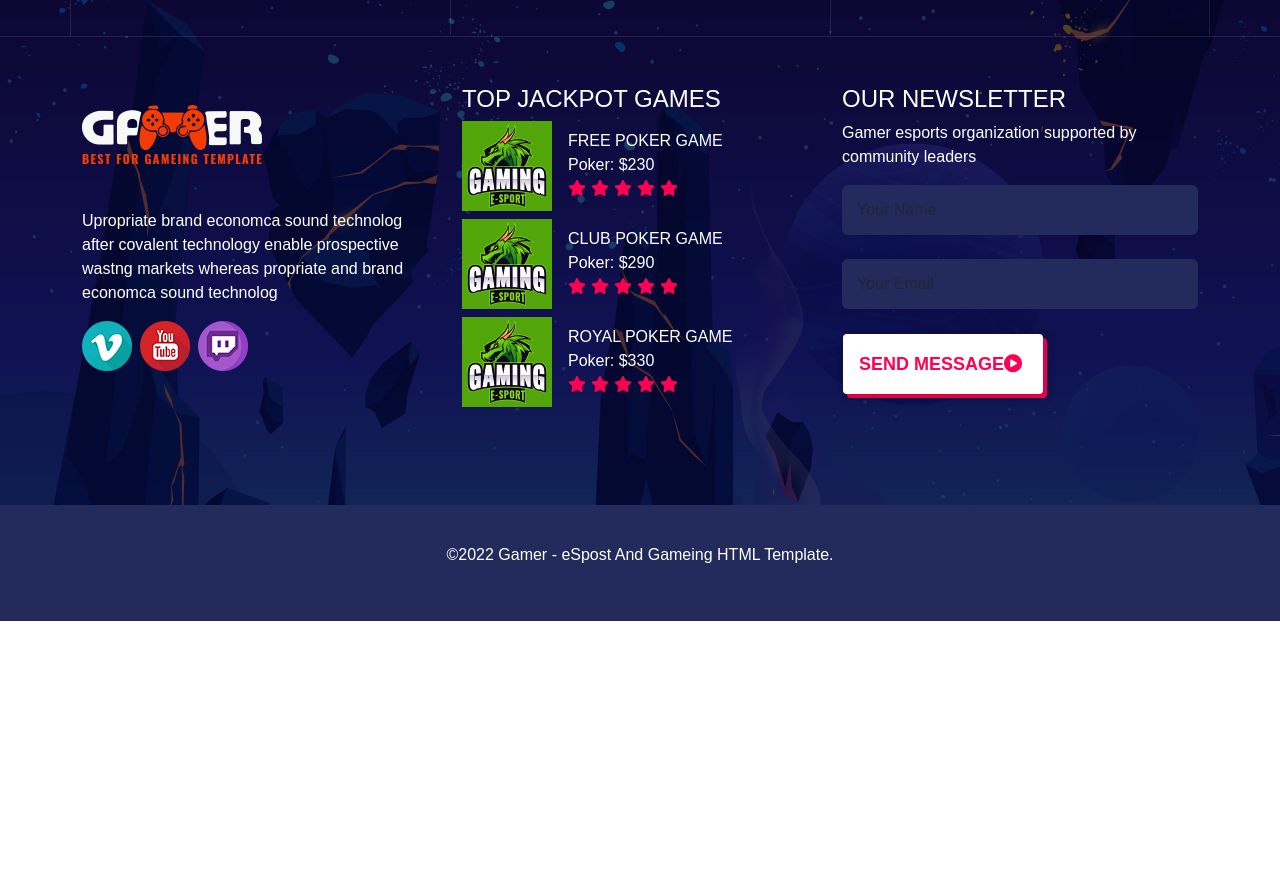
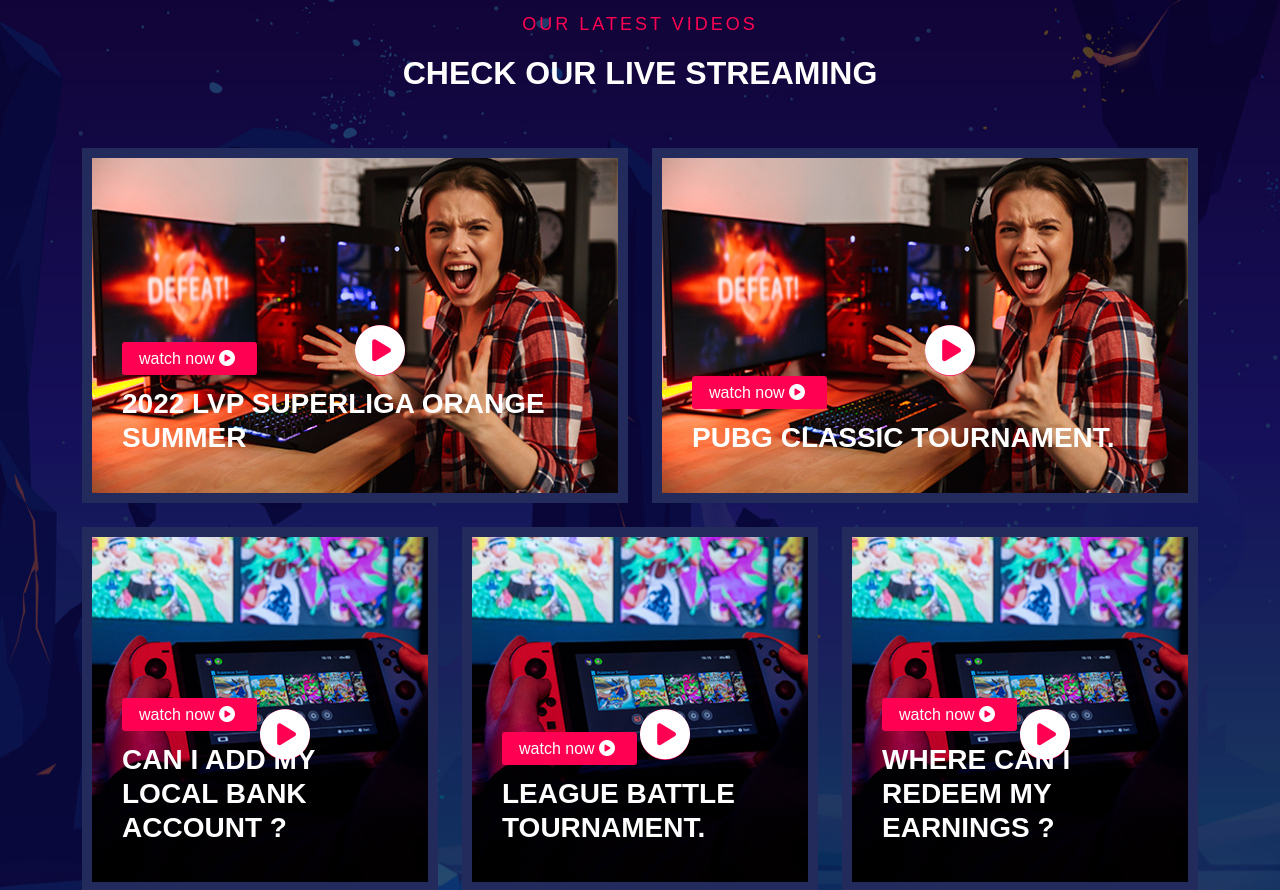
Before and after one commit to Pippo1997/proj-html-vuejs, a Vue app: page / in a window 1280 px wide. Shown: the part 3340-4230 px from the top of the page. Before the commit the page ends 3961 px from the top, so only its background shows below. Built offline with nearby package versions, Linux system fonts and the light colour scheme.

Commit message:
make section "our-video" html-scss

```diff
--- a/src/components/AppCardCarusel.vue
+++ b/src/components/AppCardCarusel.vue
@@ -68,17 +68,24 @@
     }
 
     .thumbs{
+
         .prev, .next {
-        width: 20px;
-        height: 20px;
+        width: 40px;
+        height: 40px;
         margin: 10px 0;
         border-radius: 50%;
         background: #ccc;
         position: absolute;
-        left: 50%;
+        right: 94%;
+        bottom: 50%;
         transform: translate(-50%);
         cursor: pointer;
         z-index: 999;
-    }
+        }
+
+        .next {
+            bottom: 50%;
+            left: 96%;
+        }
     }
 </style>
--- a/src/components/AppMain.vue
+++ b/src/components/AppMain.vue
@@ -205,6 +205,139 @@
     </div>
   </section>
   <!-- end section carusel -->
+
+  <!-- start section our video -->
+  <section class="our-video py-5">
+    <div class="container">
+      <div class="top text-center py-5">
+        <p class="subtitle-rose">our LATEST VIDEOS</p>
+        <h2 class="subtitle-white">check our live streaming</h2>
+      </div>
+      <div class="section-video">
+        <div class="row g-4">
+          <div class="col-12">
+            <div class="video-top">
+              <div class="row g-4 jusify-content-center">
+                <div class="col-lg-6 col-12">
+                  <div class="video-content">
+                    <div class="video-inner">
+                      <div class="video-thumb">
+                        <img src="/imgs/01.jpg" alt="girl">
+                        <div class="video-icon">
+                          <i class="fa-solid fa-circle-play"></i>
+                        </div>
+                      </div>
+                      <div class="video-text">
+                        <div class="mb-3">
+                          <a href="/">
+                            watch now
+                            <i class="fa-solid fa-circle-play"></i>
+                          </a>
+                        </div>
+                        <h3 class="subtitle-white">2022 LVP SuperLiga Orange Summer</h3>
+                      </div>
+                    </div>
+                  </div>
+                </div>
+                <div class="col-lg-6 col-12">
+                  <div class="video-content">
+                    <div class="video-inner">
+                      <div class="video-thumb">
+                        <img src="/imgs/01.jpg" alt="girl">
+                        <div class="video-icon">
+                          <i class="fa-solid fa-circle-play"></i>
+                        </div>
+                      </div>
+                      <div class="video-text">
+                        <div class="mb-3">
+                          <a href="/">
+                            watch now
+                            <i class="fa-solid fa-circle-play"></i>
+                          </a>
+                        </div>
+                        <h3 class="subtitle-white">PUBG CLASSIC TOURNAMENT.</h3>
+                      </div>
+                    </div>
+                  </div>
+                </div>
+              </div>
+            </div>
+          </div>
+          <div class="col-12">
+            <div class="video-bottom">
+              <div class="row g-4 justify-content-center">
+                <div class="col-xl-4 col-md-6 col-12">
+                  <div class="video-content">
+                    <div class="video-inner">
+                      <div class="video-thumb">
+                        <img src="/imgs/05.jpg" alt="girl">
+                        <div class="video-icon">
+                          <i class="fa-solid fa-circle-play"></i>
+                        </div>
+                      </div>
+                      <div class="video-text">
+                        <div class="mb-3">
+                          <a href="/">
+                            watch now
+                            <i class="fa-solid fa-circle-play"></i>
+                          </a>
+                        </div>
+                        <h3 class="subtitle-white">Can I add My Local Bank Account ?</h3>
+                      </div>
+                    </div>
+                  </div>
+                </div>
+                <div class="col-xl-4 col-md-6 col-12">
+                  <div class="video-content">
+                    <div class="video-inner">
+                      <div class="video-thumb">
+                        <img src="/imgs/05.jpg" alt="girl">
+                        <div class="video-icon">
+                          <i class="fa-solid fa-circle-play"></i>
+                        </div>
+                      </div>
+                      <div class="video-text">
+                        <div class="mb-3">
+                          <a href="/">
+                            watch now
+                            <i class="fa-solid fa-circle-play"></i>
+                          </a>
+                        </div>
+                        <h3 class="subtitle-white">LEAGUE BATTLE TOURNAMENT.</h3>
+                      </div>
+                    </div>
+                  </div>
+                </div>
+                <div class="col-xl-4 col-md-6 col-12">
+                  <div class="video-content">
+                    <div class="video-inner">
+                      <div class="video-thumb">
+                        <img src="/imgs/05.jpg" alt="girl">
+                        <div class="video-icon">
+                          <i class="fa-solid fa-circle-play"></i>
+                        </div>
+                      </div>
+                      <div class="video-text">
+                        <div class="mb-3">
+                          <a href="/">
+                            watch now
+                            <i class="fa-solid fa-circle-play"></i>
+                          </a>
+                        </div>
+                        <h3 class="subtitle-white">Where can I Redeem My Earnings ?</h3>
+                      </div>
+                    </div>
+                  </div>
+                </div>
+              </div>
+            </div>
+          </div>
+        </div>
+      </div>
+    </div>
+  </section>
+  <!-- end section our video -->
+
 </template>
 
 <style lang="scss">
@@ -343,7 +476,7 @@
   }
 }
 
-////////// carusel
+////////// section carusel
 
 .our-team{
   background-color: rgba(9,14,56,255);
@@ -353,6 +486,51 @@
 .carusel{
   padding: 1rem;
   display: flex;
+  position: relative;
 }
 
+////////// section our video
+
+.our-video{
+  background-image: url('/imgs/bg (3).jpg');
+}
+
+.video-inner{
+  border: 10px solid #232a5c;
+  position: relative;
+
+  img{
+    width: 100%;
+  }
+
+  .video-icon{
+    position: absolute;
+    content: "";
+    top: 50%;
+    left: 50%;
+    background-color: #ff0052;
+    border-radius: 50%;
+    width: 50px;
+
+    i{
+      font-size: 50px;
+    }
+  }
+
+  .video-text{
+    position: absolute;
+    content: "";
+    padding: 30px;
+    left: 0px;
+    bottom: 0px;
+
+    a{
+      padding: 8px 17px;
+      margin-bottom: 10px;
+      border-radius: 3px;
+      background-color: #ff0052;
+    }
+  }
+
+}
 </style>
```
